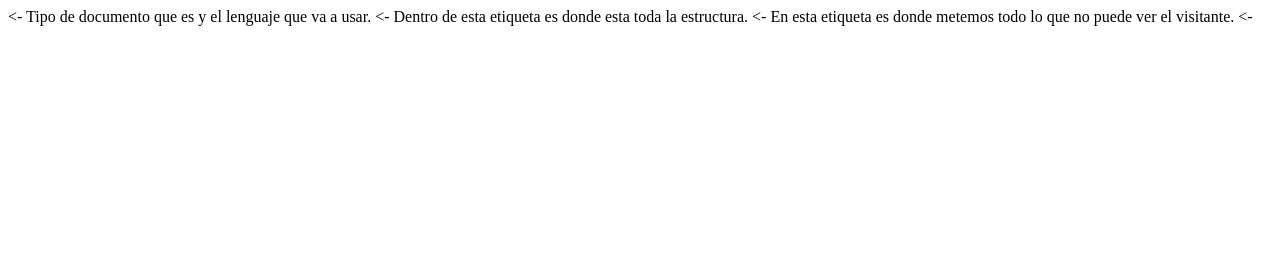
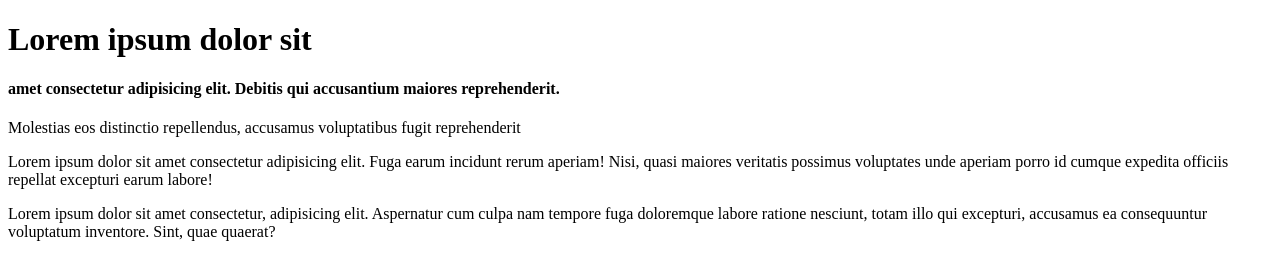
Before and after one commit to RobertoNobleMaestro/ASIX1M4UF1-Apuntes, a plain HTML site: page index.html in a window 1280 px wide. Drawn offline with Linux system fonts and the light colour scheme.

Commit message:
11/10/2023

```diff
--- a/index.html
+++ b/index.html
@@ -1,11 +1,21 @@
-<!DOCTYPE html> <- Tipo de documento que es y el lenguaje que va a usar.
-<html lang="en"> <- Dentro de esta etiqueta es donde esta toda la estructura.
-<head> <- En esta etiqueta es donde metemos todo lo que no puede ver el visitante.
-    <meta charset="UTF-8"> <-
+<!DOCTYPE html>
+<html lang="en">
+<head>
+    <meta charset="UTF-8">
     <meta name="viewport" content="width=device-width, initial-scale=1.0">
     <title>Document</title>
 </head>
 <body>
-
+    <h1>Lorem ipsum dolor sit</h1>
+    <h4>amet consectetur adipisicing elit. Debitis qui accusantium maiores reprehenderit. </h4>
+        <p>
+            Molestias eos distinctio repellendus, accusamus voluptatibus fugit reprehenderit
+        </p>
+        <p>
+            Lorem ipsum dolor sit amet consectetur adipisicing elit. Fuga earum incidunt rerum aperiam! Nisi, quasi maiores veritatis possimus voluptates unde aperiam porro id cumque expedita officiis repellat excepturi earum labore!
+        </p>
+        <p>
+            Lorem ipsum dolor sit amet consectetur, adipisicing elit. Aspernatur cum culpa nam tempore fuga doloremque labore ratione nesciunt, totam illo qui excepturi, accusamus ea consequuntur voluptatum inventore. Sint, quae quaerat?
+        </p>
 </body>
 </html>
```
Also changed, not shown: 1 other file.
